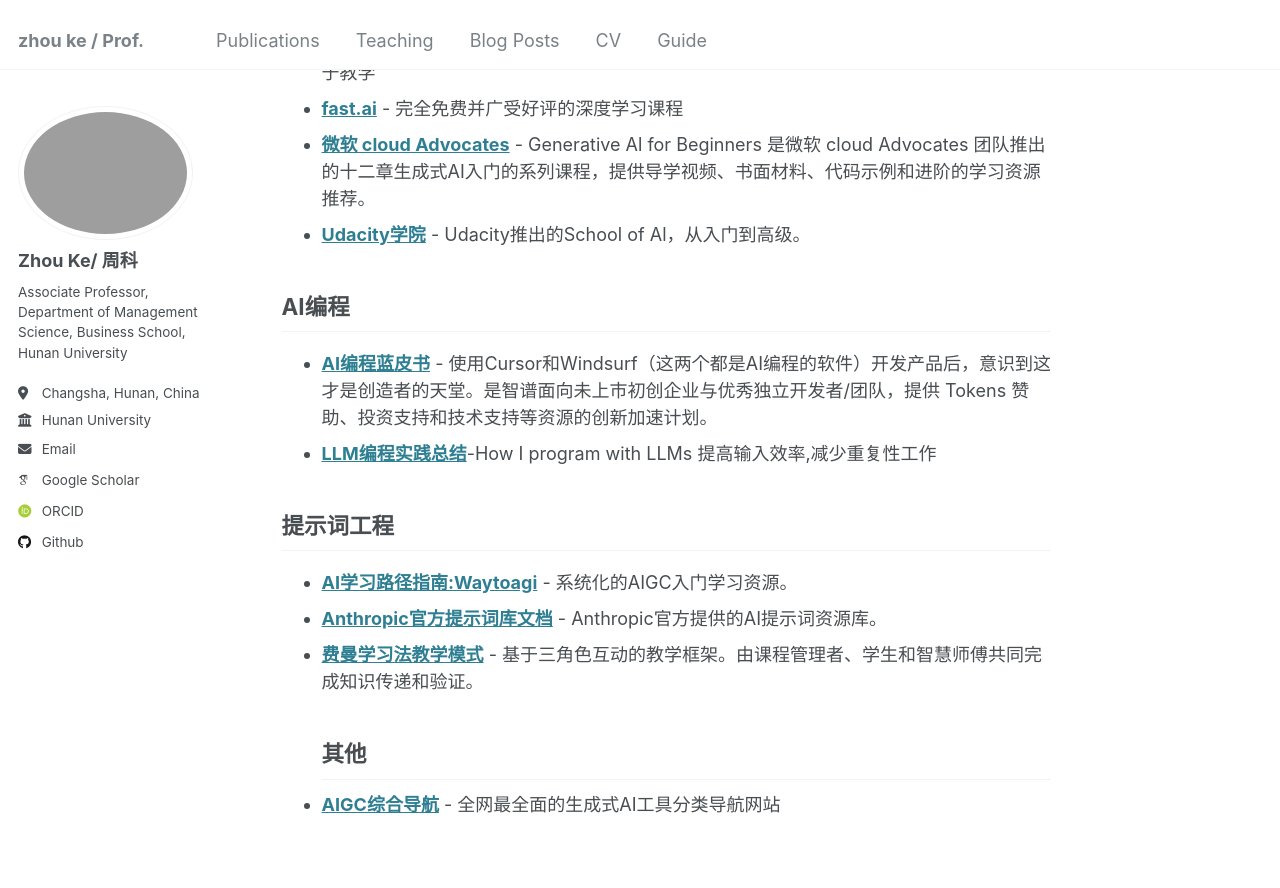
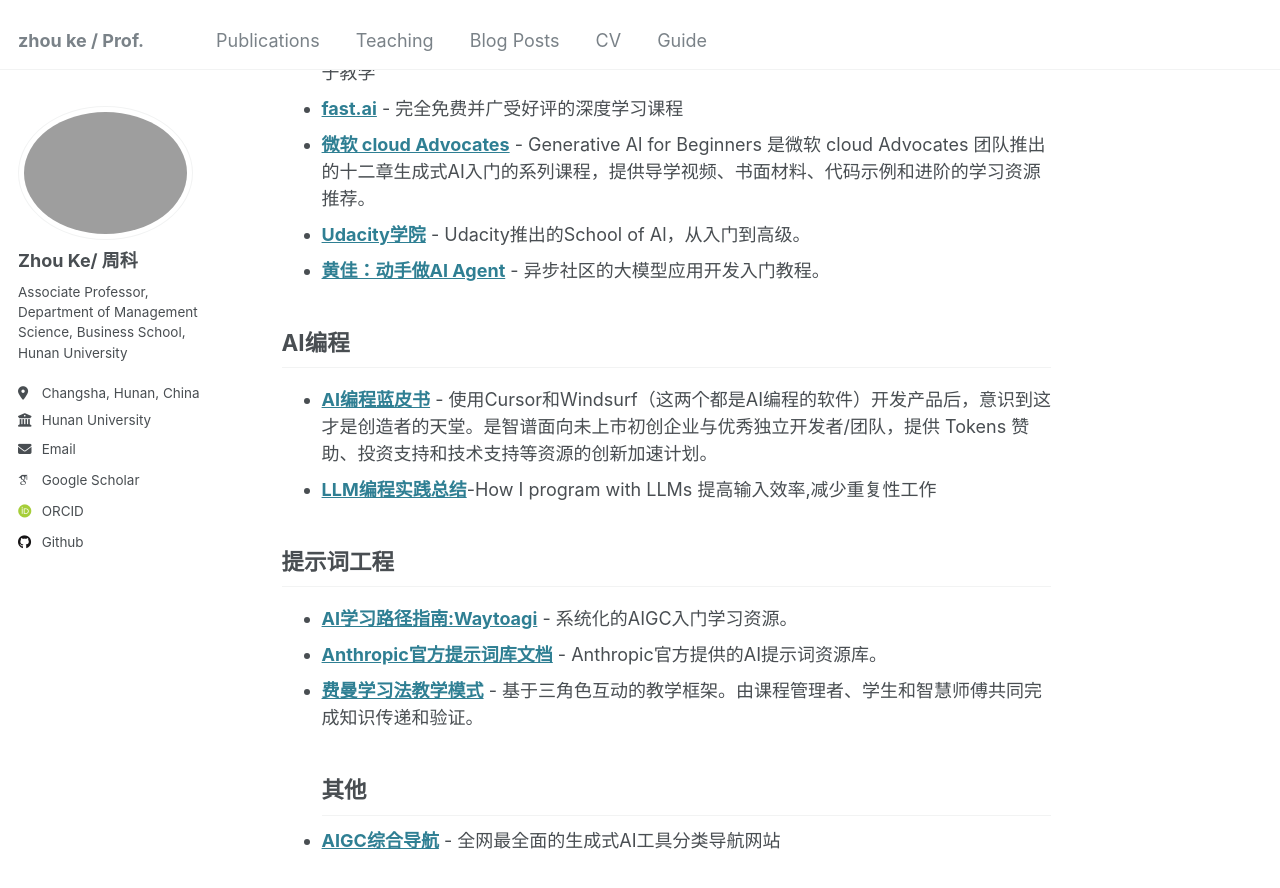
Before and after one commit to hustzhke/hustzhke.github.io, a Jekyll site: the page built from _pages/about.md, in a window 1280 px wide and 900 px high, scrolled down 1503 px. Shown: the top 888 px of the window. Built offline with Jekyll 4.4.1, drawn with Linux system fonts in a browser that asks for light colours; some web fonts are replaced.

Commit message:
Update about.md

```diff
--- a/_pages/about.md
+++ b/_pages/about.md
@@ -48,7 +48,7 @@
 * **[fast.ai](https://www.fast.ai/)** - 完全免费并广受好评的深度学习课程
 * **[微软 cloud Advocates](https://microsoft.github.io/generative-ai-for-beginners/#/)** - Generative Al for Beginners 是微软 cloud Advocates 团队推出的十二章生成式AI入门的系列课程，提供导学视频、书面材料、代码示例和进阶的学习资源推荐。
 * **[Udacity学院](https://www.udacity.com/school/artificial-intelligence**)** - Udacity推出的School of Al，从入门到高级。
-
+* **[黄佳：动手做AI Agent](https://github.com/huangjia2019/ai-agents)** - 异步社区的大模型应用开发入门教程。
 
 
 ## AI编程
```
